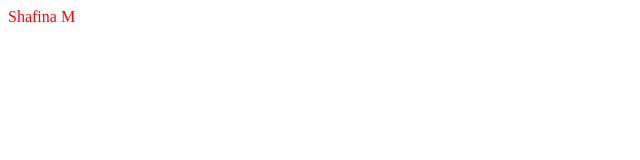
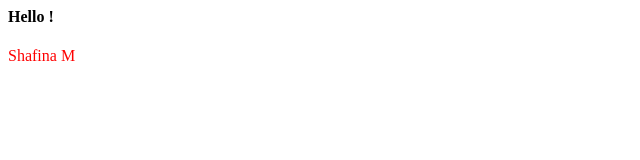
Before and after one commit to Shafinam4041/LocalRepo, a plain HTML site: page index.html in a window 1280 px wide. Shown: the whole page, without its empty margins (0-640 px from the left). Drawn offline with Linux system fonts and the light colour scheme.

Commit message:
Add Header

```diff
--- a/index.html
+++ b/index.html
@@ -6,6 +6,7 @@
 </style>
 
     <body>
+        <h4>Hello !</h4>
         <p>Shafina M</p>
 
     </body>
```
